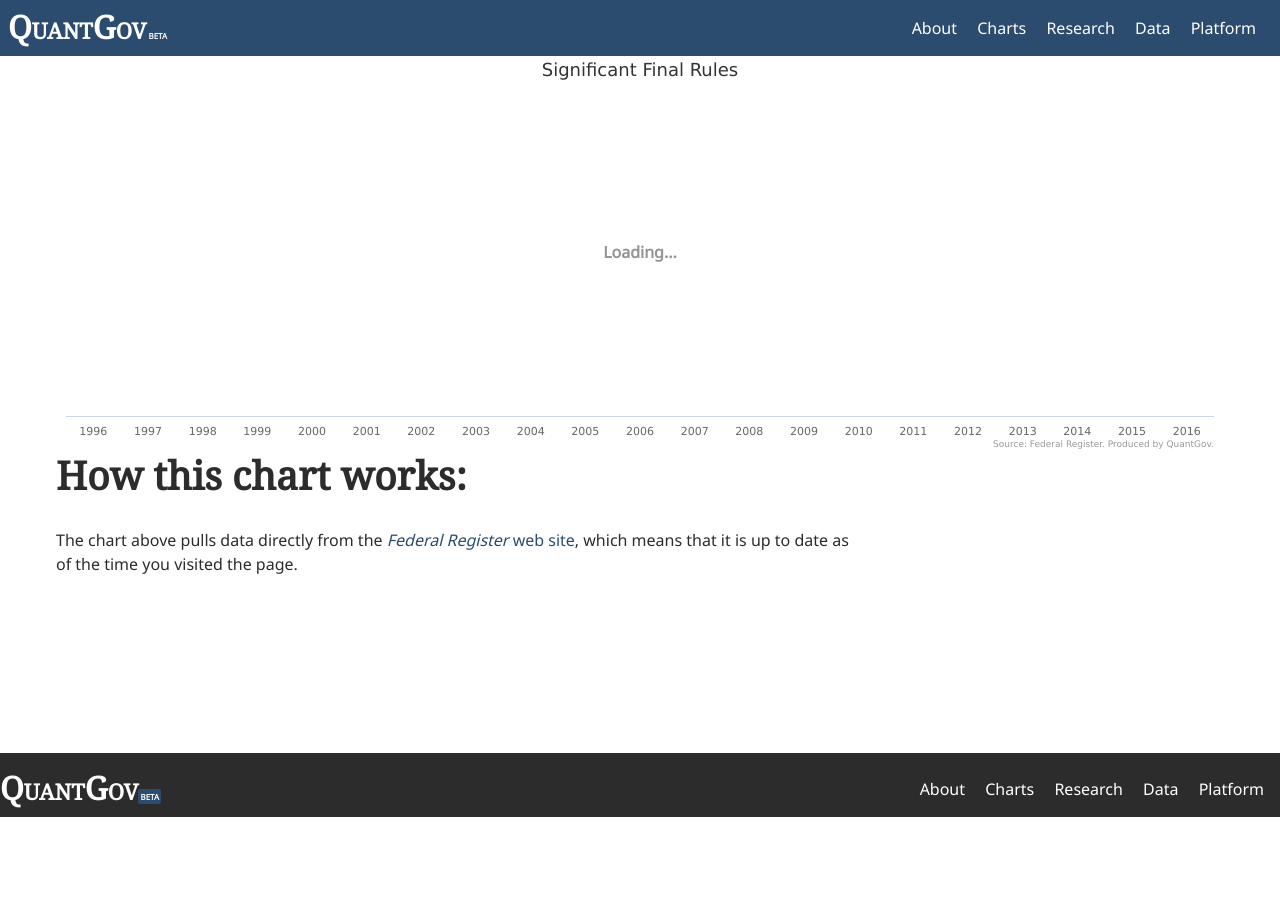
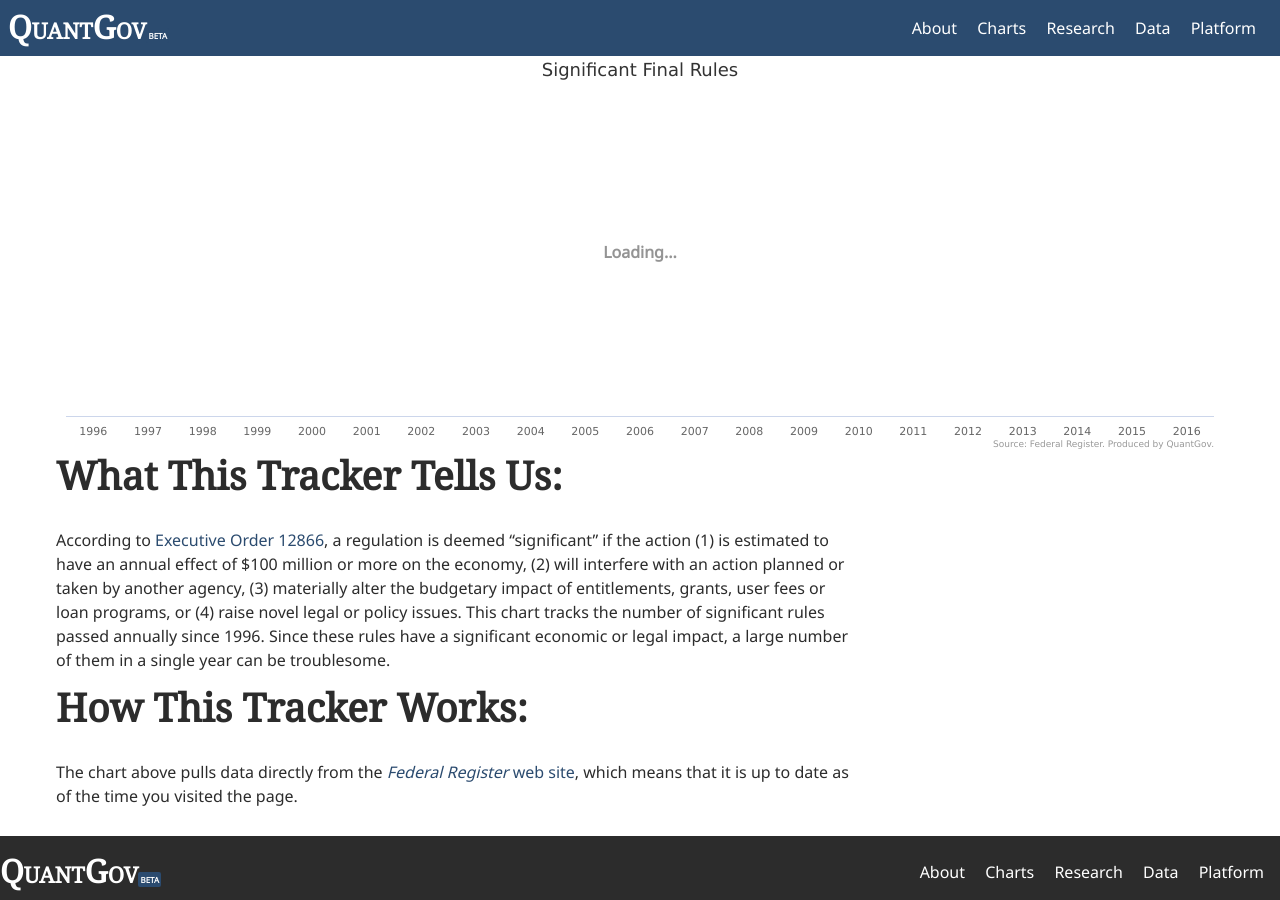
Before and after one commit to jnelson16/quantgov.org, a Jekyll site: the page built from _posts/2016-10-30-significant_rules.markdown, in a window 1280 px wide and 900 px high, scrolled down 147 px. Built offline with Jekyll 4.4.1, drawn with Linux system fonts in a browser that asks for light colours; nearby versions of some CDN libraries; before the commit the page ends 964 px from its top, so only the background shows below that.

Commit message:
Add text

```diff
--- a/_posts/2016-10-30-significant_rules.markdown
+++ b/_posts/2016-10-30-significant_rules.markdown
@@ -12,5 +12,9 @@ permalink: /significant_rules_chart/
 {{ page.pullchart }}
 
 
-### How this chart works:
+### What This Tracker Tells Us:
+According to [Executive Order 12866](https://www.whitehouse.gov/sites/default/files/omb/inforeg/eo12866/eo12866_10041993.pdf), a regulation is deemed “significant” if the action (1) is estimated to have an annual effect of $100 million or more on the economy, (2) will interfere with an action planned or taken by another agency, (3) materially alter the budgetary impact of entitlements, grants, user fees or loan programs, or (4) raise novel legal or policy issues. This chart tracks the number of significant rules passed annually since 1996. Since these rules have a significant economic or legal impact, a large number of them in a single year can be troublesome.
+
+
+### How This Tracker Works:
 The chart above pulls data directly from the [*Federal Register* web site](http://federalregister.org), which means that it is up to date as of the time you visited the page.
```
